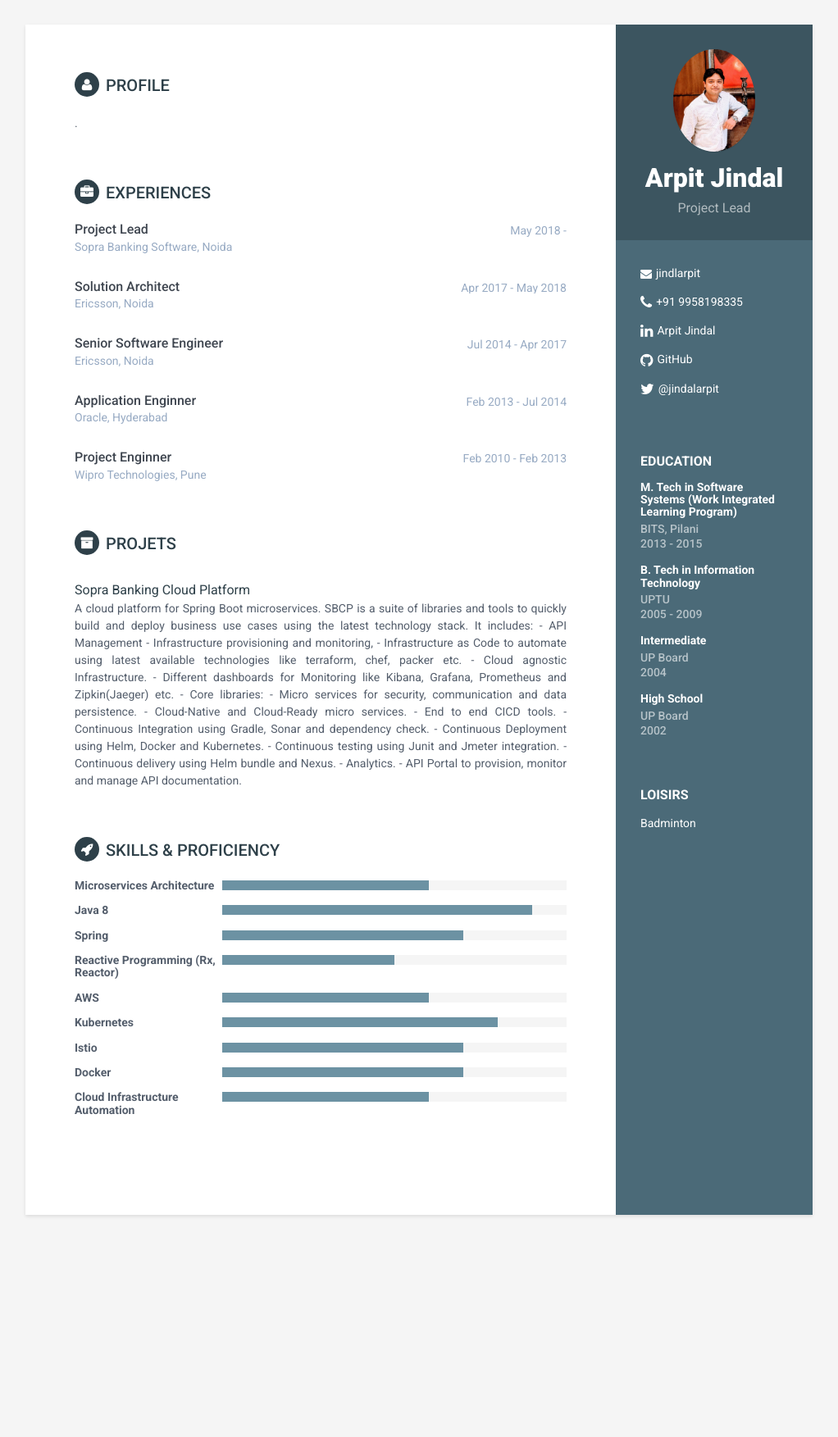
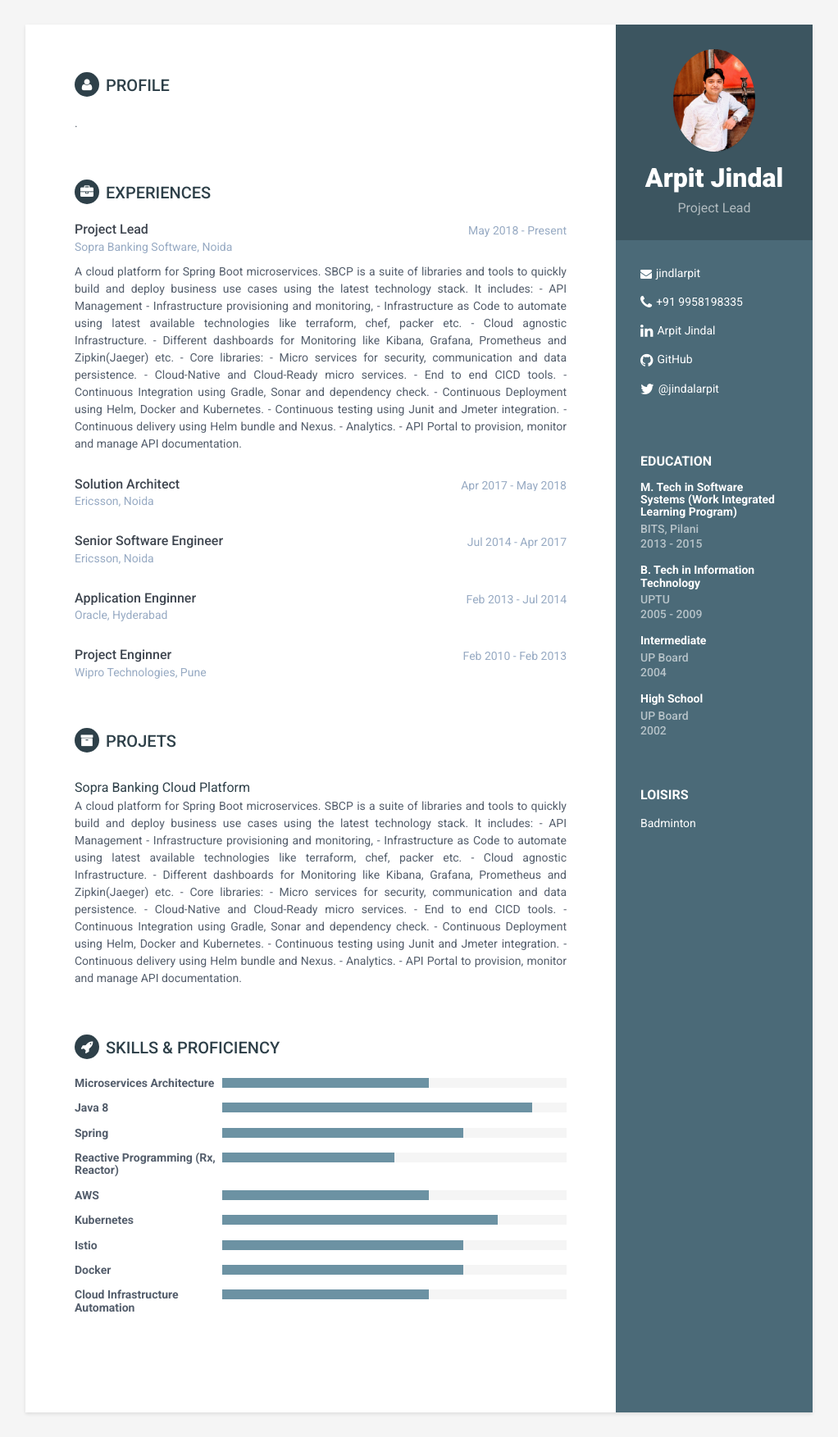
Before and after one commit to jindalarpit/resume, a Jekyll site: the page built from index.html, in a window 1280 px wide. Shown: the whole page at 82% size, without its empty margins (129-1151 px from the left). Built offline with Jekyll 4.4.1, drawn with Linux system fonts in a browser that asks for light colours; before the commit the page ends 1512 px from its top, so only the background shows below that.

Commit message:
updated project description

```diff
--- a/_data/experiences.yml
+++ b/_data/experiences.yml
@@ -1,7 +1,24 @@
 - experience:
   role: Project Lead
-  time: May 2018 -
+  time: May 2018 - Present
   company: Sopra Banking Software, Noida
+  details: |
+    A cloud platform for Spring Boot microservices. SBCP is a suite of libraries and tools to quickly build and deploy business use cases using the latest technology stack. It includes:
+      - API Management
+      - Infrastructure provisioning and monitoring,
+        - Infrastructure as Code to automate using latest available technologies like terraform, chef, packer etc.
+        - Cloud agnostic Infrastructure.
+        - Different dashboards for Monitoring like Kibana, Grafana, Prometheus and Zipkin(Jaeger) etc.
+      - Core libraries:
+        - Micro services for security, communication and data persistence.
+        - Cloud-Native and Cloud-Ready micro services.
+      - End to end CICD tools.
+        - Continuous Integration using Gradle, Sonar and dependency check.
+        - Continuous Deployment using Helm, Docker and Kubernetes.
+        - Continuous testing using Junit and Jmeter integration.
+        - Continuous delivery using Helm bundle and Nexus.
+      - Analytics.
+      - API Portal to provision, monitor and manage API documentation.
 
 - experience:
   role: Solution Architect
```
